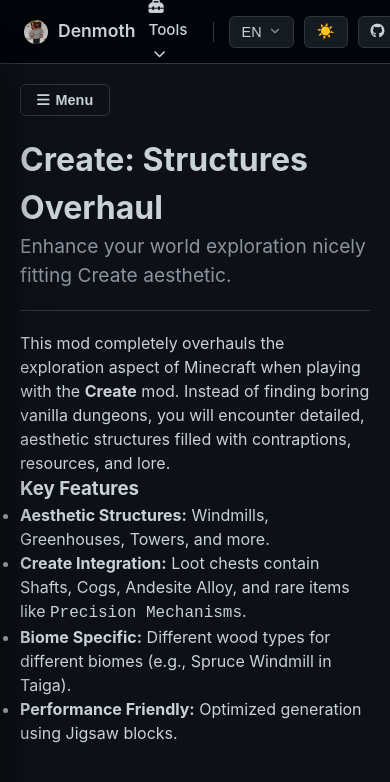
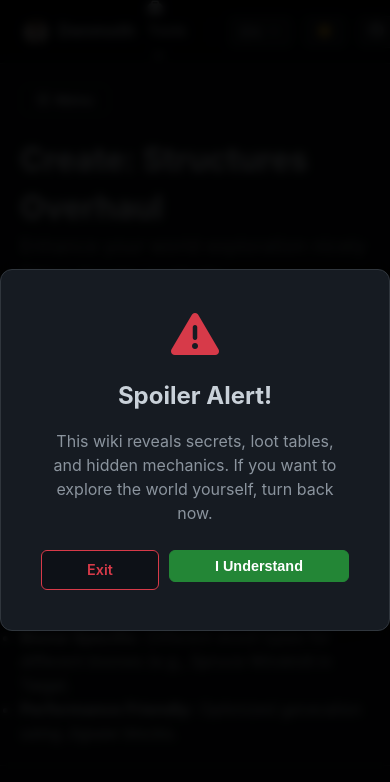
Before and after one commit to denmoth/Denmoth.github.io, a Jekyll site: the page built from cso/index.md, in a window 390 px wide and 900 px high. Shown: the top 782 px of the window. Built offline with Jekyll 4.4.1, drawn with Linux system fonts in a browser that asks for light colours; a script that is not in the unit is left out.

Commit message:
Update wiki layout and add spoiler alert
Refactor layout styles and add spoiler alert functionality.

```diff
--- a/_layouts/wiki.html
+++ b/_layouts/wiki.html
@@ -3,68 +3,118 @@
 <head>
     {% include head.html %}
     <style>
-        /* GitBook Style Layout */
-        body { overflow-y: scroll; }
-        .wiki-wrapper { display: flex; min-height: calc(100vh - 64px); max-width: 1600px; margin: 0 auto; position: relative; }
+        /* Основная раскладка страницы: Сайдбар + Контент */
+        body {
+            display: flex;
+            flex-direction: column;
+            min-height: 100vh;
+        }
+
+        .wiki-wrapper {
+            display: flex;
+            flex: 1;
+            width: 100%;
+            max-width: 1400px;
+            margin: 0 auto;
+            position: relative;
+        }
 
         /* Сайдбар */
         .wiki-sidebar {
-            width: 280px;
+            width: 300px;
             flex-shrink: 0;
             border-right: 1px solid var(--border);
-            background: var(--bg-body);
             position: sticky;
-            top: 64px;
+            top: 64px; /* Высота хедера */
             height: calc(100vh - 64px);
             overflow-y: auto;
             padding: 20px;
-            display: flex;
-            flex-direction: column;
+            background: var(--bg-body);
         }
 
         /* Контент */
         .wiki-content {
             flex-grow: 1;
-            padding: 40px 60px;
-            min-width: 0; /* Важно для предотвращения переполнения flex */
-            max-width: 1000px;
+            padding: 40px;
+            min-width: 0; /* Предотвращает переполнение flex-контейнера */
+        }
+
+        .wiki-inner {
+            max-width: 850px; /* Ограничение ширины текста как в GitBook */
             margin: 0 auto;
         }
 
         /* Поиск */
-        .search-container { position: relative; margin-bottom: 20px; }
-        .search-input {
+        .search-box-wiki {
+            position: relative;
+            margin-bottom: 20px;
+        }
+        .search-box-wiki input {
             width: 100%;
-            padding: 8px 12px 8px 35px;
+            padding: 10px 35px 10px 15px;
+            background: var(--bg-panel);
+            border: 1px solid var(--border);
             border-radius: 6px;
-            border: 1px solid var(--border);
-            background: var(--bg-panel);
             color: var(--text-main);
-            font-size: 0.9rem;
         }
-        .search-input:focus { outline: 2px solid #58a6ff; border-color: transparent; }
-        .search-icon { position: absolute; left: 10px; top: 50%; transform: translateY(-50%); color: var(--text-muted); font-size: 0.8rem; }
+        .search-box-wiki i {
+            position: absolute;
+            right: 10px;
+            top: 50%;
+            transform: translateY(-50%);
+            color: var(--text-muted);
+        }
 
         /* Навигация */
         .nav-group { margin-bottom: 25px; }
-        .nav-title { font-size: 0.75rem; text-transform: uppercase; color: var(--text-muted); font-weight: 700; margin-bottom: 8px; letter-spacing: 1px; padding-left: 10px; }
+        .nav-title {
+            font-size: 0.75rem;
+            text-transform: uppercase;
+            color: var(--text-muted);
+            font-weight: 700;
+            margin-bottom: 8px;
+            padding-left: 10px;
+            letter-spacing: 0.5px;
+        }
         .nav-link {
             display: block;
             padding: 6px 10px;
             color: var(--text-main);
+            border-radius: 4px;
+            font-size: 0.95rem;
             text-decoration: none;
-            border-radius: 6px;
-            font-size: 0.95rem;
-            margin-bottom: 2px;
-            border-left: 3px solid transparent;
+            border-left: 2px solid transparent;
         }
-        .nav-link:hover { background: var(--bg-panel); }
-        .nav-link.active { background: rgba(88, 166, 255, 0.1); color: #58a6ff; border-left-color: #58a6ff; font-weight: 500; }
+        .nav-link:hover { background: var(--bg-panel); color: #58a6ff; }
+        .nav-link.active {
+            background: rgba(88, 166, 255, 0.1);
+            color: #58a6ff;
+            border-left-color: #58a6ff;
+            font-weight: 500;
+        }
 
-        /* Мобильная адаптация */
+        /* Спойлер алерт */
+        .spoiler-overlay {
+            position: fixed; top: 0; left: 0; width: 100%; height: 100%;
+            background: rgba(0,0,0,0.9); z-index: 9999;
+            display: none; align-items: center; justify-content: center;
+            backdrop-filter: blur(5px);
+        }
+        .spoiler-box {
+            background: var(--bg-panel); border: 1px solid var(--border);
+            padding: 40px; border-radius: 12px; max-width: 500px;
+            text-align: center; box-shadow: 0 0 50px rgba(0,0,0,0.5);
+        }
+
+        /* Адаптив */
         @media (max-width: 1000px) {
-            .wiki-sidebar { position: fixed; left: 0; z-index: 1000; transform: translateX(-100%); transition: 0.3s; box-shadow: 10px 0 30px rgba(0,0,0,0.5); }
-            .wiki-sidebar.open { transform: translateX(0); }
+            .wiki-sidebar {
+                display: none;
+                position: fixed; left: 0; z-index: 1000;
+                transform: translateX(-100%); transition: 0.3s;
+                width: 280px; box-shadow: 10px 0 30px rgba(0,0,0,0.5);
+            }
+            .wiki-sidebar.open { display: block; transform: translateX(0); }
             .wiki-content { padding: 20px; }
         }
     </style>
@@ -72,11 +122,27 @@
 <body class="lang-en">
     {% include header.html %}
 
+    <div id="spoiler-modal" class="spoiler-overlay">
+        <div class="spoiler-box">
+            <i class="fa-solid fa-triangle-exclamation" style="font-size:3rem; color:#d73a49; margin-bottom:20px;"></i>
+            <h2 class="lang-en">Spoiler Alert!</h2>
+            <h2 class="lang-ru">Осторожно, Спойлеры!</h2>
+            <p style="color:var(--text-muted); margin:15px 0;">
+                <span class="lang-en">This wiki reveals secrets, loot tables, and hidden mechanics. If you want to explore the world yourself, turn back now.</span>
+                <span class="lang-ru">Эта вики раскрывает секреты, таблицы лута и скрытые механики. Если хотите сохранить дух исследования — не читайте дальше.</span>
+            </p>
+            <div style="display:flex; gap:10px; justify-content:center; margin-top:25px;">
+                <a href="/" class="btn" style="border-color:#d73a49; color:#d73a49;">Exit</a>
+                <button onclick="acceptSpoilers()" class="btn primary">I Understand</button>
+            </div>
+        </div>
+    </div>
+
     <div class="wiki-wrapper">
         <aside class="wiki-sidebar" id="wiki-sidebar">
-            <div class="search-container">
-                <i class="fa-solid fa-magnifying-glass search-icon"></i>
-                <input type="text" id="wiki-search" class="search-input" placeholder="Search..." onkeyup="filterMenu()">
+            <div class="search-box-wiki">
+                <input type="text" id="wiki-search" placeholder="Search..." onkeyup="filterMenu()">
+                <i class="fa-solid fa-magnifying-glass"></i>
             </div>
 
             <div id="nav-list">
@@ -101,15 +167,30 @@
             <button id="wiki-menu-btn" class="btn" style="display:none; margin-bottom:20px;" onclick="document.getElementById('wiki-sidebar').classList.toggle('open')">
                 <i class="fa-solid fa-bars"></i> Menu
             </button>
-            {{ content }}
+
+            <div class="wiki-inner">
+                {{ content }}
+            </div>
         </main>
     </div>
 
-    <footer class="footer"><div style="margin-top:10px;">© 2026 Denmoth</div></footer>
+    <footer class="footer">
+        <div style="margin-top:10px;">© 2026 Denmoth</div>
+    </footer>
 
     <script src="/assets/js/main.js"></script>
     <script src="/assets/js/metrics.js"></script>
     <script>
+        // Спойлер логика
+        function acceptSpoilers() {
+            sessionStorage.setItem('cso_spoilers', 'true');
+            document.getElementById('spoiler-modal').style.display = 'none';
+        }
+        if (!sessionStorage.getItem('cso_spoilers')) {
+            document.getElementById('spoiler-modal').style.display = 'flex';
+        }
+
+        // Поиск по меню
         function filterMenu() {
             const input = document.getElementById('wiki-search');
             const filter = input.value.toLowerCase();
```
Also changed, not shown: other parts of _layouts/wiki.html (+5 -6 lines).
